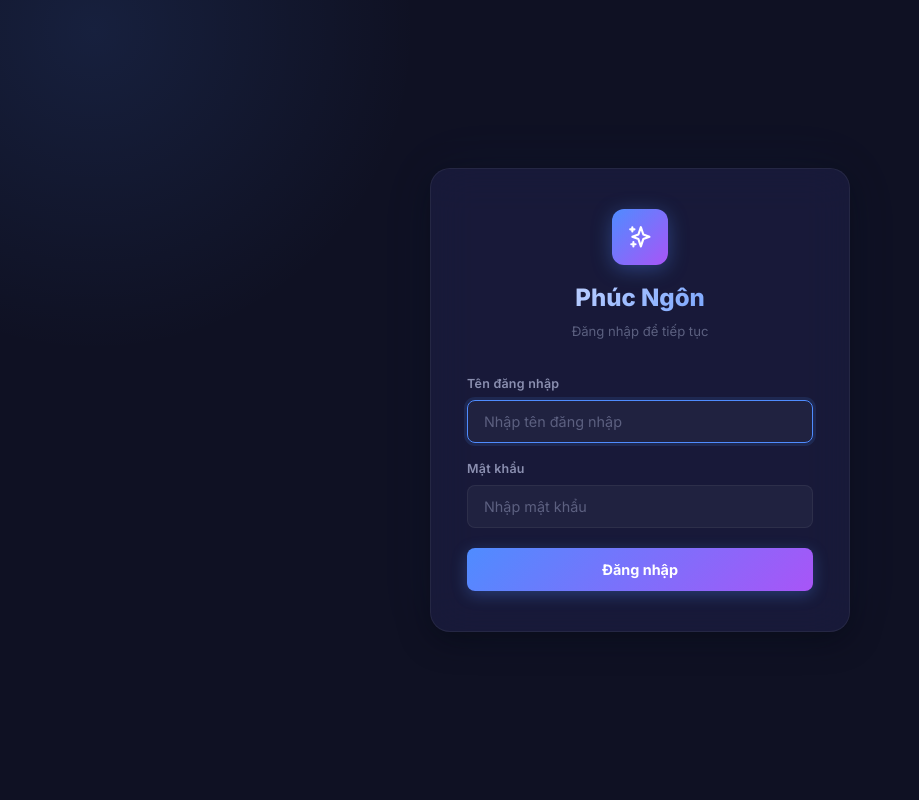
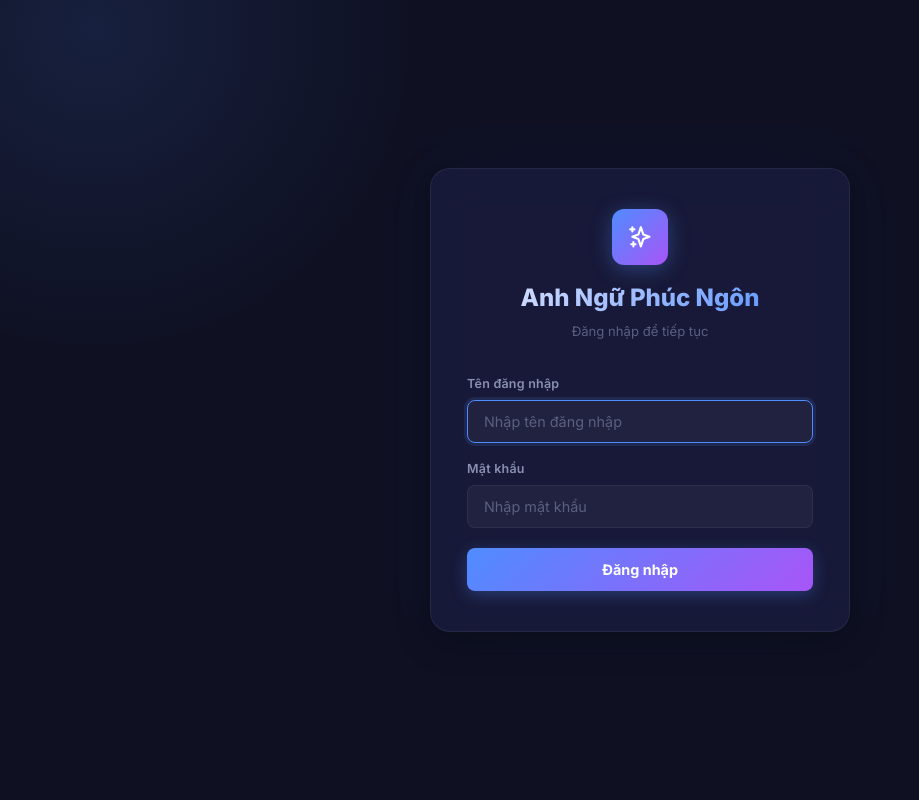
Before and after one commit to lehungcuong/Admintool, a React (Vite) app: page /tuition in a window 1280 px wide. Shown: the whole page, without its empty margins (0-919 px from the left). Built offline with nearby package versions, Linux system fonts and the light colour scheme; no server answers.

Commit message:
fix: rename to Anh Ngu Phuc Ngon

```diff
--- a/index.html
+++ b/index.html
@@ -5,7 +5,7 @@
     <link rel="icon" type="image/svg+xml" href="/favicon.svg" />
     <meta name="viewport" content="width=device-width, initial-scale=1.0" />
     <meta name="description" content="Trung Tâm Anh Ngữ Phúc Ngôn - Phần mềm quản lý" />
-    <title>Phúc Ngôn - Quản lý trung tâm Anh ngữ</title>
+    <title>Anh Ngữ Phúc Ngôn - Quản lý trung tâm</title>
   </head>
   <body>
     <div id="root"></div>
--- a/public/404.html
+++ b/public/404.html
@@ -2,7 +2,7 @@
 <html>
 <head>
   <meta charset="utf-8">
-  <title>Phúc Ngôn</title>
+  <title>Anh Ngữ Phúc Ngôn</title>
   <script>
     // SPA redirect for GitHub Pages
     // Redirects all 404 paths to index.html with the path preserved
--- a/src/components/Sidebar.jsx
+++ b/src/components/Sidebar.jsx
@@ -72,8 +72,8 @@ export default function Sidebar() {
             <HiOutlineSparkles />
           </div>
           <div className="logo-text">
-            <h2>Phúc Ngôn</h2>
-            <span>Anh Ngữ</span>
+            <h2>Anh Ngữ Phúc Ngôn</h2>
+            <span>Quản lý</span>
           </div>
           {/* Close button inside sidebar on mobile */}
           <button
--- a/src/pages/Login.jsx
+++ b/src/pages/Login.jsx
@@ -34,7 +34,7 @@ export default function Login() {
           <div className="login-logo-icon">
             <HiOutlineSparkles />
           </div>
-          <h1>Phúc Ngôn</h1>
+          <h1>Anh Ngữ Phúc Ngôn</h1>
           <p>Đăng nhập để tiếp tục</p>
         </div>
 
--- a/src/pages/StudentTuition.jsx
+++ b/src/pages/StudentTuition.jsx
@@ -110,7 +110,7 @@ export default function StudentTuition() {
         <header className="student-header">
           <div className="student-header-left">
             <div className="student-header-logo"><HiOutlineSparkles /></div>
-            <h2>Phúc Ngôn</h2>
+            <h2>Anh Ngữ Phúc Ngôn</h2>
           </div>
           <button className="logout-btn" onClick={logout}>
             <HiOutlineLogout /> Đăng xuất
@@ -133,7 +133,7 @@ export default function StudentTuition() {
       <header className="student-header">
         <div className="student-header-left">
           <div className="student-header-logo"><HiOutlineSparkles /></div>
-          <h2>Phúc Ngôn</h2>
+          <h2>Anh Ngữ Phúc Ngôn</h2>
         </div>
         <div className="student-header-right">
           <div className="student-user-info">
```
